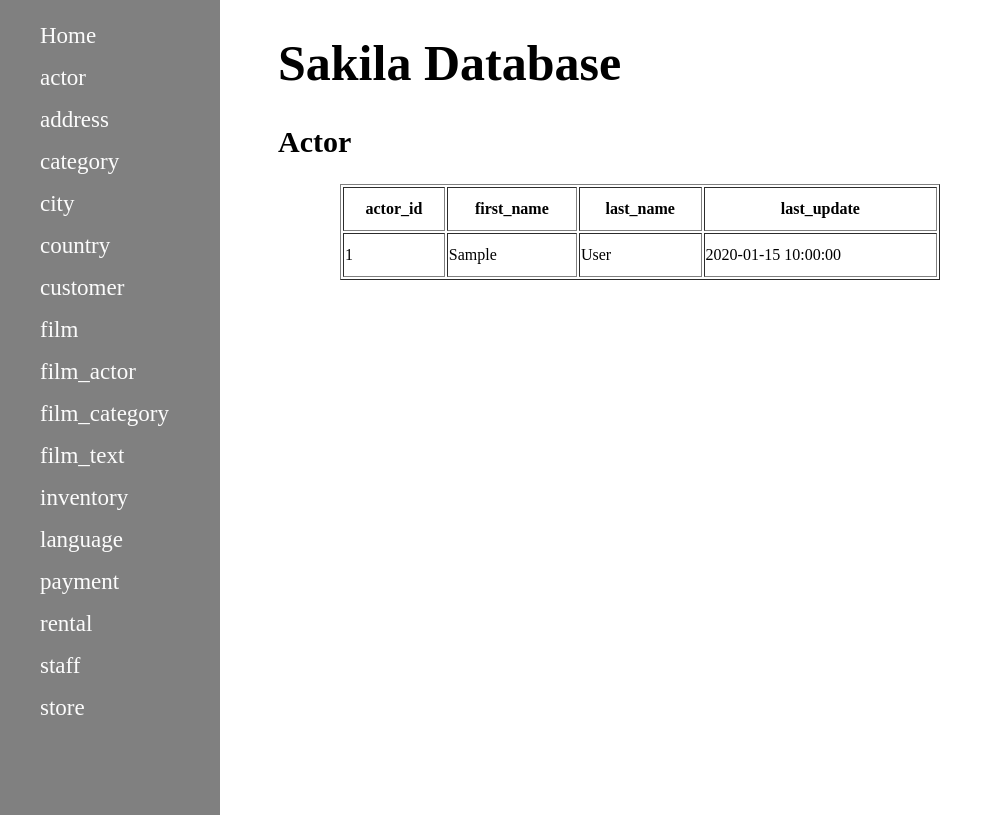
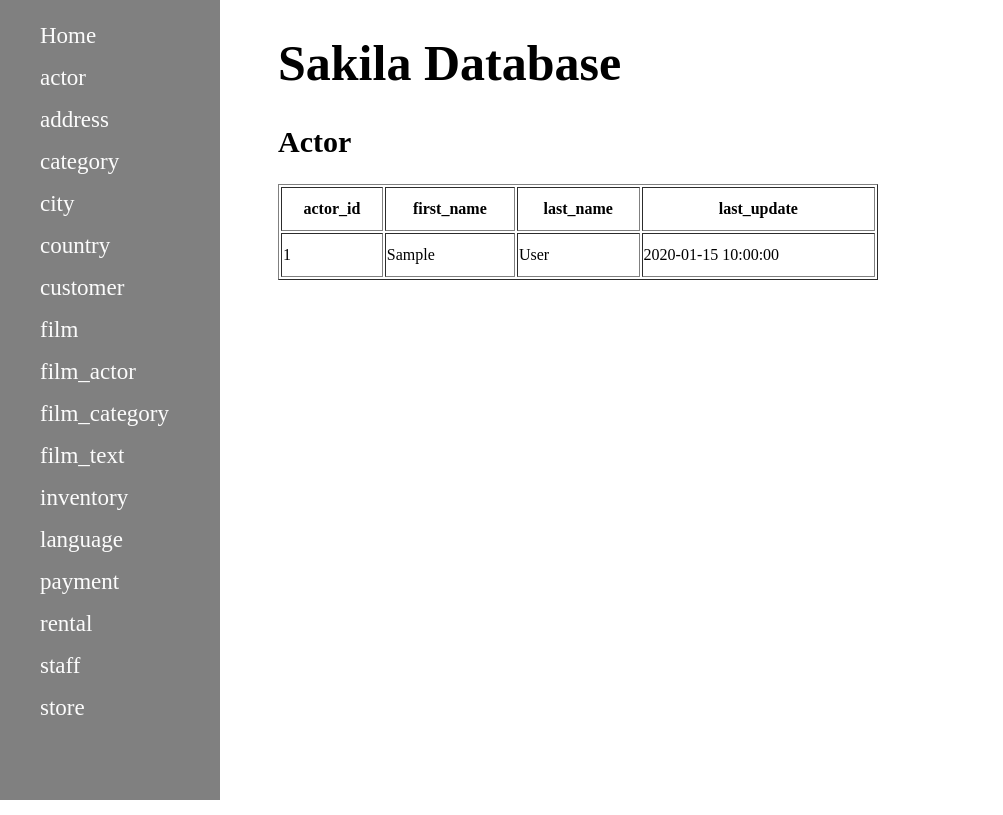
Before and after one commit to JiaHui9012/JiaHui9012, a PHP site: page /actor.php in a window 1280 px wide. Shown: the whole page, without its empty margins (0-1003 px from the left). Run offline with PHP 8.4, Linux system fonts and the light colour scheme; tables that the repository leaves empty or names only in its code hold one stand-in row (values such as "Sample post").

Commit message:
Update actor.php

```diff
--- a/actor.php
+++ b/actor.php
@@ -23,7 +23,11 @@
             h2 {
                 margin-left: 270px;
                 font-size: 30px;
-            }
+			}
+
+			table{
+				margin-left: 270px;
+			}
 
             /*p{
 				margin-left: 270px;
@@ -36,7 +40,7 @@
 				padding: 0px 10px;
 				height: 100%;
 				width: 200px;
-				position: absolute;
+				position: fixed;
 				z-index: 0;
 				top: 0;
 				left: 0;
@@ -93,7 +97,7 @@
         </nav>
         <!-- method="post" action="connection.php" -->
         <form>
-            <table align="center" border="1px" style="width: 600px; line-height: 40px;">
+            <table align="left" border="1px" style="width: 600px; line-height: 40px;">
                 <tr>
                     <th>actor_id</th>
                     <th>first_name</th>
```
